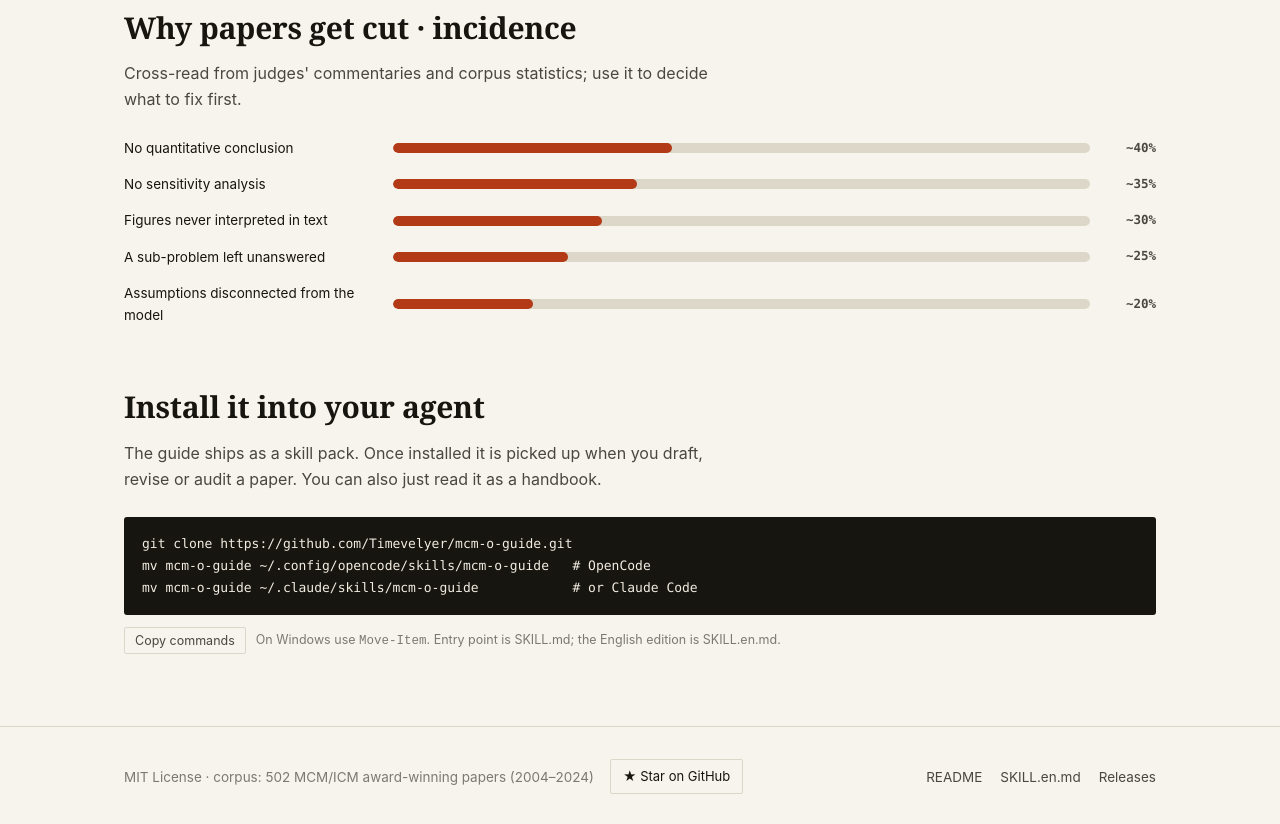
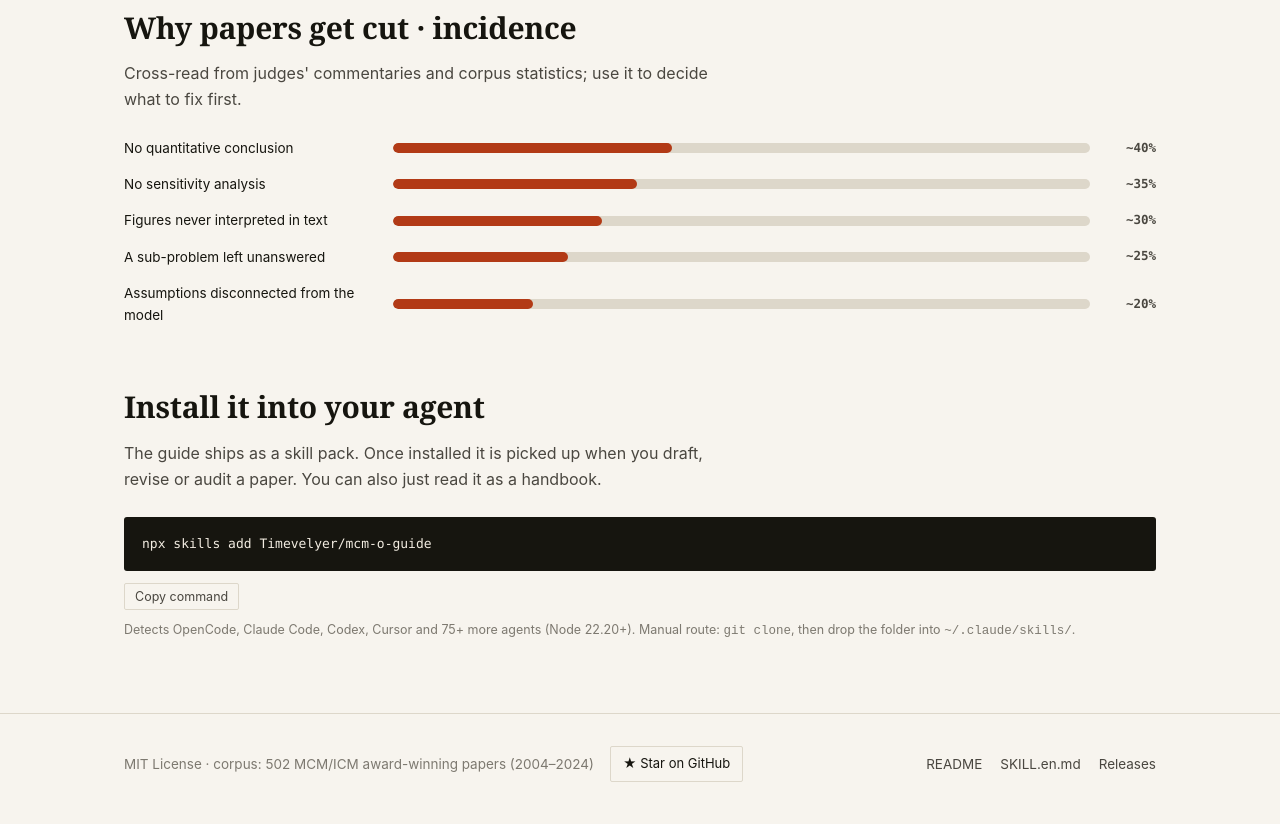
Before and after one commit to Timevelyer/mcm-o-guide, a plain HTML site: page docs/en/index.html in a window 1280 px wide. Shown: the part 2186-3010 px from the top of the page. Drawn offline with Linux system fonts and the light colour scheme.

Commit message:
feat(install): 接入 npx skills 免登录安装通道
- README / README.en / 中英工具站安装段改为 `npx skills add Timevelyer/mcm-o-guide`，clone 降为备选
- 实测 `npx skills add Timevelyer/mcm-o-guide --list` 识别到根目录 SKILL.md，无需改仓库布局
- launch-kit 新增 4.5：skills.sh 索引机制与「装得上 ≠ 搜得到」的说明
- launch-kit 4.1 补入 davepoon/buildwithclaude 与中文列表的实况

```diff
--- a/docs/en/index.html
+++ b/docs/en/index.html
@@ -158,12 +158,10 @@
     <section id="install" style="margin-top:56px">
       <h2>Install it into your agent</h2>
       <p class="sub">The guide ships as a skill pack. Once installed it is picked up when you draft, revise or audit a paper. You can also just read it as a handbook.</p>
-      <pre class="install" id="cmd">git clone https://github.com/Timevelyer/mcm-o-guide.git
-mv mcm-o-guide ~/.config/opencode/skills/mcm-o-guide   # OpenCode
-mv mcm-o-guide ~/.claude/skills/mcm-o-guide            # or Claude Code</pre>
+      <pre class="install" id="cmd">npx skills add Timevelyer/mcm-o-guide</pre>
       <div class="row">
-        <button class="copy" id="copyCmd" type="button">Copy commands</button>
-        <span class="hint">On Windows use <code>Move-Item</code>. Entry point is SKILL.md; the English edition is SKILL.en.md.</span>
+        <button class="copy" id="copyCmd" type="button">Copy command</button>
+        <span class="hint">Detects OpenCode, Claude Code, Codex, Cursor and 75+ more agents (Node 22.20+). Manual route: <code>git clone</code>, then drop the folder into <code>~/.claude/skills/</code>.</span>
       </div>
     </section>
 
```
Also changed, not shown: docs/index.html (+2 -4 lines), 3 other files.
